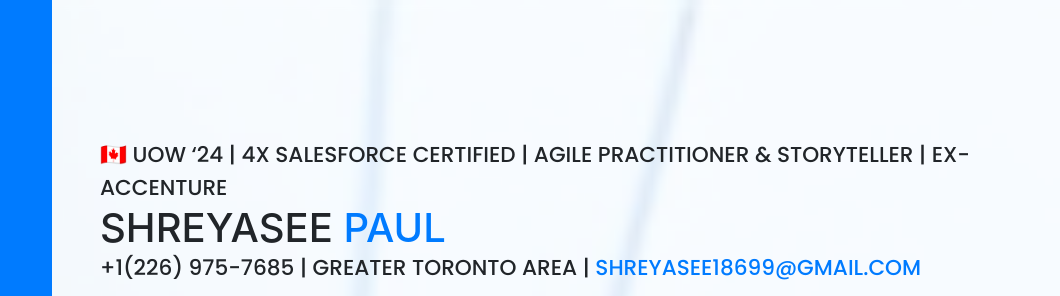
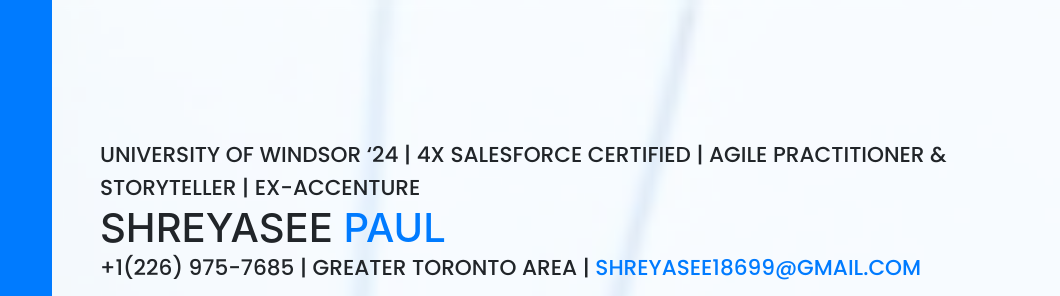
Before and after one commit to Shreyasee1999/Shreyasee-Paul, a website with bundled scripts: page index.html in a window 1280 px wide. Shown: the top 296 px of the page, 220-1280 px from the left. Built offline with nearby package versions, Linux system fonts and the light colour scheme; a web font is replaced by a local one.

Commit message:
Update index.html
uni name

```diff
--- a/index.html
+++ b/index.html
@@ -75,7 +75,7 @@
 
       <section class="resume-section p-3 p-lg-5 d-flex d-column" id="about">
         <div class="my-auto">
-          <div class="subheading" data-aos="fade-right" data-aos-delay="100">🇨🇦 UoW ‘24 | 4x Salesforce Certified | Agile Practitioner & StoryTeller | Ex-Accenture
+          <div class="subheading" data-aos="fade-right" data-aos-delay="100">University Of Windsor ‘24 | 4x Salesforce Certified | Agile Practitioner & StoryTeller | Ex-Accenture
           </div>
           <h1 class="mb-0" data-aos="fade-right" data-aos-delay="200">Shreyasee
             <span class="text-primary">Paul</span>
```
